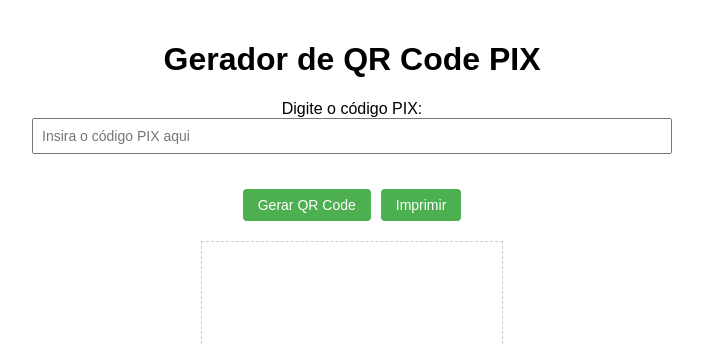
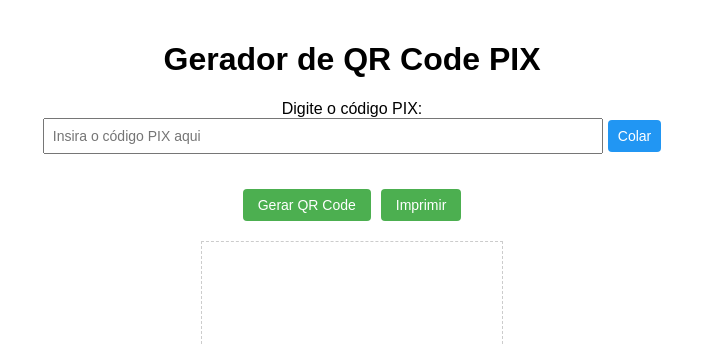
Before and after one commit to sejafibra/qrcode, a plain HTML site: page index.html in a window 1280 px wide. Shown: the top 345 px of the page, without its empty margins (288-991 px from the left). Drawn offline with Linux system fonts and the light colour scheme.

Commit message:
Update index.html

```diff
--- a/index.html
+++ b/index.html
@@ -20,12 +20,32 @@
             width: 100%;
             text-align: center;
         }
+        .input-container {
+            display: flex;
+            align-items: center;
+            width: 100%;
+            justify-content: center;
+        }
         input {
-            width: 80%;
+            width: 70%;
             padding: 8px;
             font-size: 14px;
             box-sizing: border-box;
             margin-bottom: 15px;
+        }
+        .paste-btn {
+            padding: 8px 10px;
+            background-color: #2196F3;
+            color: white;
+            border: none;
+            cursor: pointer;
+            font-size: 14px;
+            border-radius: 4px;
+            margin-left: 5px;
+            margin-bottom: 15px;
+        }
+        .paste-btn:hover {
+            background-color: #0b7dda;
         }
         .button-group {
             display: flex;
@@ -115,7 +135,10 @@
 
     <div class="input-section">
         <label for="pixCode">Digite o código PIX:</label><br>
-        <input type="text" id="pixCode" placeholder="Insira o código PIX aqui">
+        <div class="input-container">
+            <input type="text" id="pixCode" placeholder="Insira o código PIX aqui">
+            <button class="paste-btn" onclick="pastePixCode()">Colar</button>
+        </div>
     </div>
 
     <div class="button-group">
@@ -143,6 +166,16 @@
 
     <script src="https://cdn.rawgit.com/davidshimjs/qrcodejs/gh-pages/qrcode.min.js"></script>
     <script>
+        async function pastePixCode() {
+            try {
+                const clipboardText = await navigator.clipboard.readText();
+                document.getElementById('pixCode').value = clipboardText;
+            } catch (err) {
+                alert('Não foi possível acessar a área de transferência. Por favor, cole manualmente (Ctrl+V).');
+                document.getElementById('pixCode').focus();
+            }
+        }
+
         function generateQRCode() {
             const pixCode = document.getElementById('pixCode').value;
 
```
